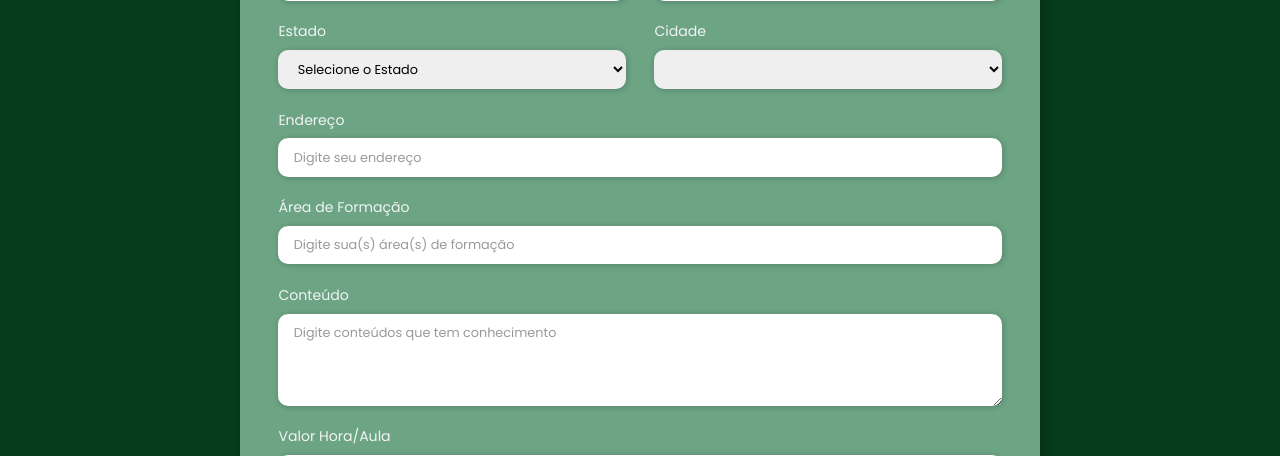
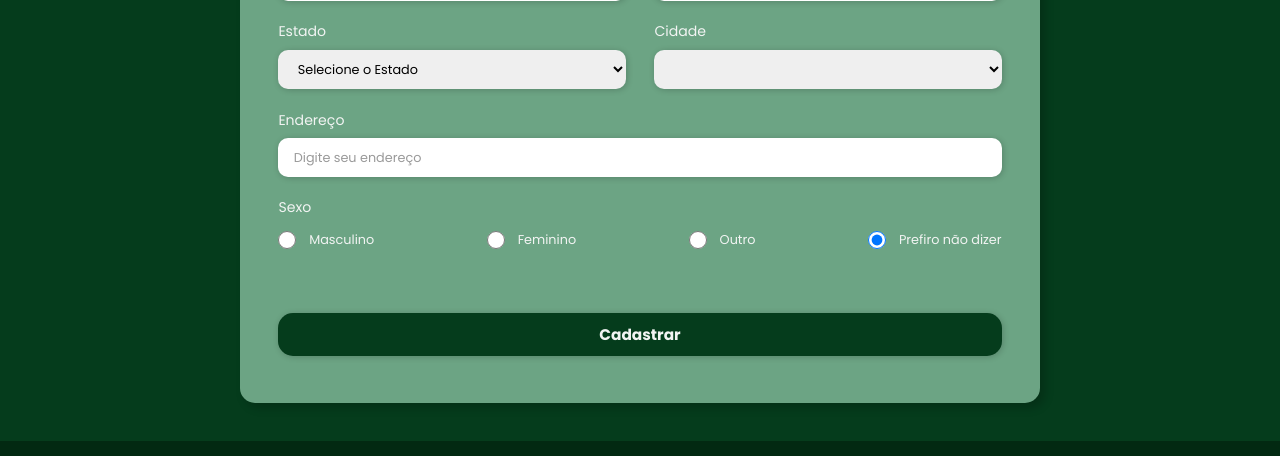
Before and after one commit to joaocuculo/projeto-ravi, a PHP site: page /sistema-professor/aluno/cadastro.php in a window 1280 px wide. Shown: the part 845-1301 px from the top of the page. Run offline with PHP 8.4, Linux system fonts and the light colour scheme; lists and menus that the app fills with data are empty; some libraries are stand-ins or nearby versions; some web fonts are replaced.

Commit message:
cadastro de aluno feito

```diff
--- a/sistema-professor/aluno/cadastro.php
+++ b/sistema-professor/aluno/cadastro.php
@@ -16,11 +16,7 @@
         $estado = $_POST['estado'];
         $cidade = $_POST['cidade'];
         $endereco = $_POST['endereco'];
-        $areaForma = $_POST['area-forma'];
-        $curriculo = $_POST['curriculo'];
         $sexo = $_POST['sexo'];
-        $conteudo = $_POST['conteudo'];
-        $valorHora = $_POST['valor-hora'];
 
         // VERIFICANDO SENHA
         if ($senhaConf == $senha) {
@@ -69,7 +65,7 @@
             if (calcularIdade($_POST['DN']) > 130) {
                 $mensagem = "Há algo de errado com sua idade.";
             } else {
-                $sql = "insert into professor (nome, email, senha, dn, endereco, cep, estado, cidade, telefone, cpf, rg, sexo, areaFormacao, curriculo, conteudo, valorHora) values ('$nome', '$email', '$senha', '$DN', '$endereco', '$CEP', '$estado', '$cidade', '$tel', '$CPF', '$RG', '$sexo', '$areaForma', '$curriculo', '$conteudo', '$valorHora')";
+                $sql = "insert into aluno (nome, email, senha, dn, endereco, cep, estado, cidade, telefone, cpf, rg, sexo) values ('$nome', '$email', '$senha', '$DN', '$endereco', '$CEP', '$estado', '$cidade', '$tel', '$CPF', '$RG', '$sexo')";
 
                 mysqli_query($conexao, $sql);
 
@@ -191,22 +187,6 @@
                         <label for="endereco">Endereço</label>
                         <input type="text" name="endereco" id="endereco" placeholder="Digite seu endereço" required>
                     </div>
-                    <div class="input-box">
-                        <label for="area-forma">Área de Formação</label>
-                        <input type="text" name="area-forma" id="area-forma" placeholder="Digite sua(s) área(s) de formação" required>
-                    </div>
-                    <div class="input-box">
-                        <label for="conteudo">Conteúdo</label>
-                        <textarea name="conteudo" id="conteudo" placeholder="Digite conteúdos que tem conhecimento" rows="4" required></textarea>
-                    </div>
-                    <div class="input-box">
-                        <label for="valor-hora">Valor Hora/Aula</label>
-                        <input type="textarea" name="valor-hora" id="valor-hora" placeholder="Digite o valor de suas aulas por horas ministradas" required>
-                    </div>
-                    <div class="input-box">
-                        <label for="curriculo">Currículo</label>
-                        <input type="file" class="input-curriculo" name="curriculo" id="curriculo" required>
-                    </div>
 
                     <div class="inputs-sexo">
                         <div class="title-sexo">
```
